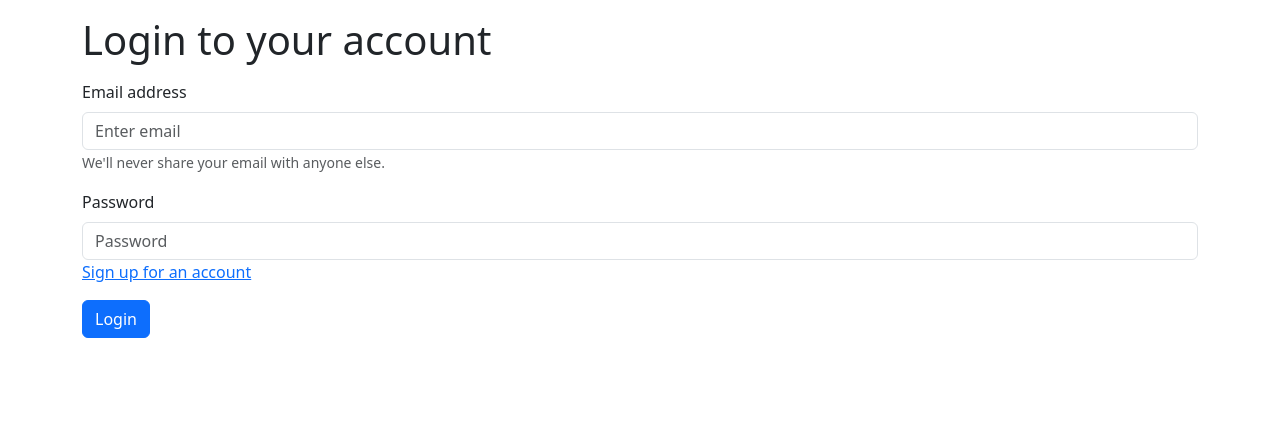
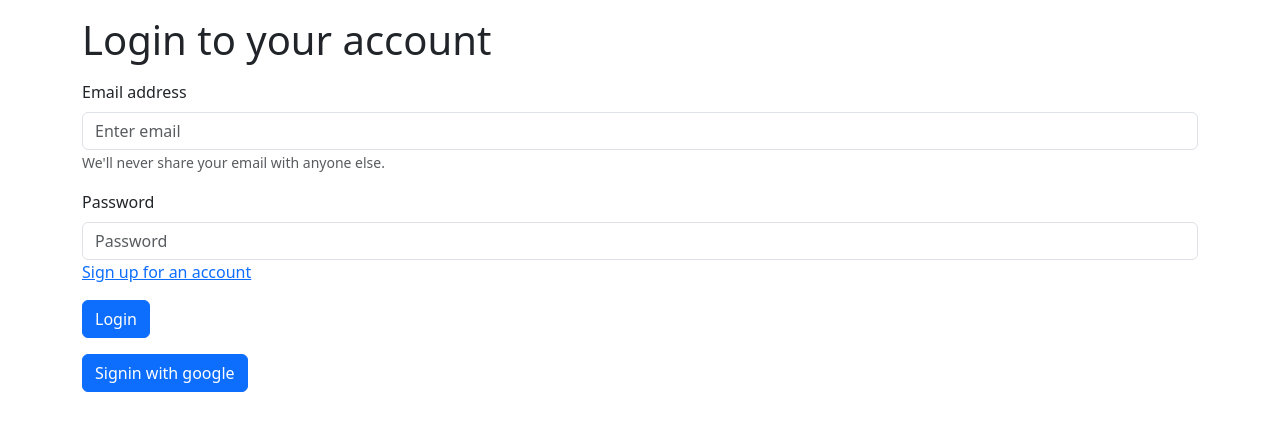
Before and after one commit to JJLin3/pcweb6-tinkergram-firebase, a React (Create React App) app: page /login in a window 1280 px wide. Shown: the top 430 px of the page. Built offline with nearby package versions, Linux system fonts and the light colour scheme.

Commit message:
Added google login

```diff
--- a/src/firebase.js
+++ b/src/firebase.js
@@ -1,6 +1,6 @@
 // Import the functions you need from the SDKs you need
 import { initializeApp } from "firebase/app";
-import { getAuth } from "firebase/auth";
+import { getAuth, GoogleAuthProvider } from "firebase/auth";
 import { getFirestore } from "firebase/firestore";
 import { getStorage } from "firebase/storage";
 // TODO: Add SDKs for Firebase products that you want to use
@@ -19,5 +19,6 @@ const firebaseConfig = {
 // Initialize Firebase
 export const app = initializeApp(firebaseConfig);
 export const auth = getAuth(app);
+export const googleProvider = new GoogleAuthProvider();
 export const db = getFirestore(app);
 export const storage = getStorage(app);
--- a/src/views/LoginPage.js
+++ b/src/views/LoginPage.js
@@ -1,14 +1,22 @@
 import React, { useState } from "react";
 import { Button, Container, Form } from "react-bootstrap";
-import { signInWithEmailAndPassword } from "firebase/auth";
+import { signInWithEmailAndPassword, signInWithPopup } from "firebase/auth";
 import { useNavigate } from "react-router-dom";
-import { auth } from "../firebase";
+import { auth, googleProvider } from "../firebase";
 
 export default function LoginPage() {
   const [username, setUsername] = useState("");
   const [password, setPassword] = useState("");
   const [error, setError] = useState("");
   const navigate = useNavigate();
+
+  const signInWithGoogle = async() => {
+    try {
+      await signInWithPopup(auth, googleProvider)
+    } catch (error){
+      console.error(error);
+    }
+  }
   return (
     <Container>
       <h1 className="my-3">Login to your account</h1>
@@ -57,6 +65,7 @@ export default function LoginPage() {
         </Button>
       </Form>
       <p>{error}</p>
+      <Button onClick={signInWithGoogle}> Signin with google</Button>
     </Container>
   );
 }
```
